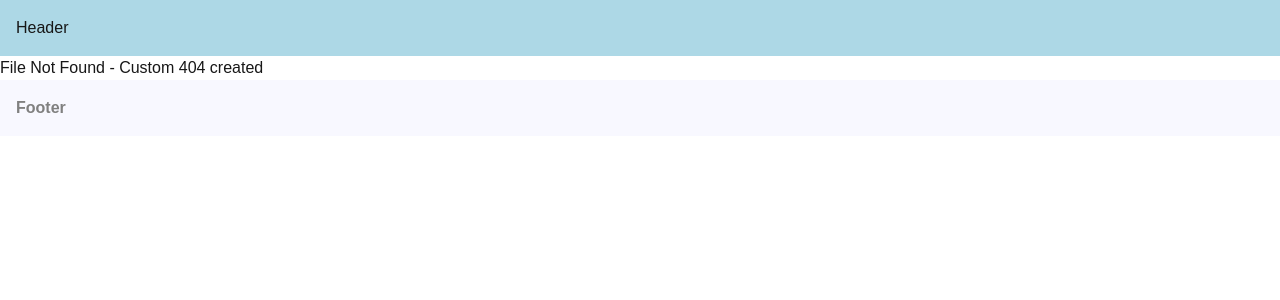
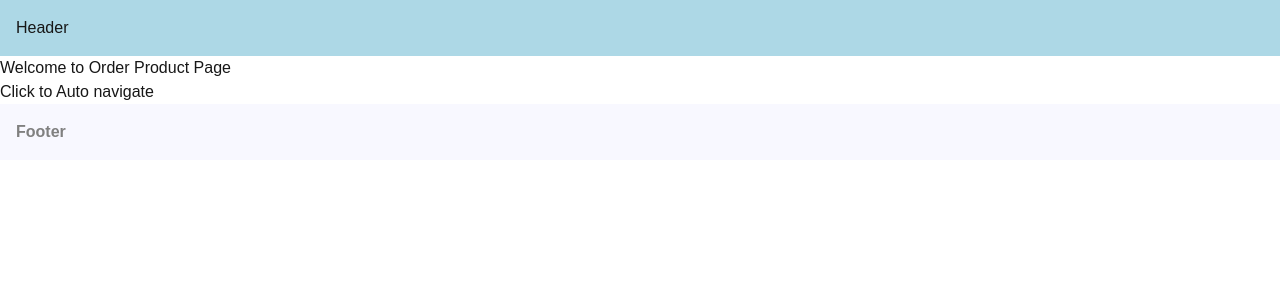
Before and after one commit to Shinia-Gupta/Project_Next15, a Next.js app: page /order-product in a window 1280 px wide. Before the commit this address had no page. Shown: the top 300 px of the page. Built offline with nearby package versions, Linux system fonts and the light colour scheme.

Commit message:
programmatic/automatic redirection or navigation

```diff
--- /dev/null
+++ b/src/app/order-product/page.tsx
@@ -0,0 +1,14 @@
+"use client"
+
+import { useRouter } from "next/navigation";
+
+export default function OrderProductPage(){
+ const router=useRouter();
+ const handleClick=()=>{
+  router.push('/')
+ }
+    return <>
+    <h1>Welcome to Order Product Page</h1>
+    <button type="button" onClick={handleClick}>Click to Auto navigate</button>
+    </>
+}
--- a/src/app/products/[id]/reviews/[reviewId]/page.tsx
+++ b/src/app/products/[id]/reviews/[reviewId]/page.tsx
@@ -1,4 +1,4 @@
-import { notFound } from "next/navigation";
+import { notFound, redirect } from "next/navigation";
 
 //Server Component
 export default async function ProductsById({
@@ -8,7 +8,10 @@ export default async function ProductsById({
 }) {
   const {id,reviewId}=await params;
   if(parseInt(id)>1000){
-    notFound();
+    // notFound();
+    console.log("Redirecting to /products page as product id is invalid");
+
+    redirect('/products');
   }
   return (
     <main>
```
